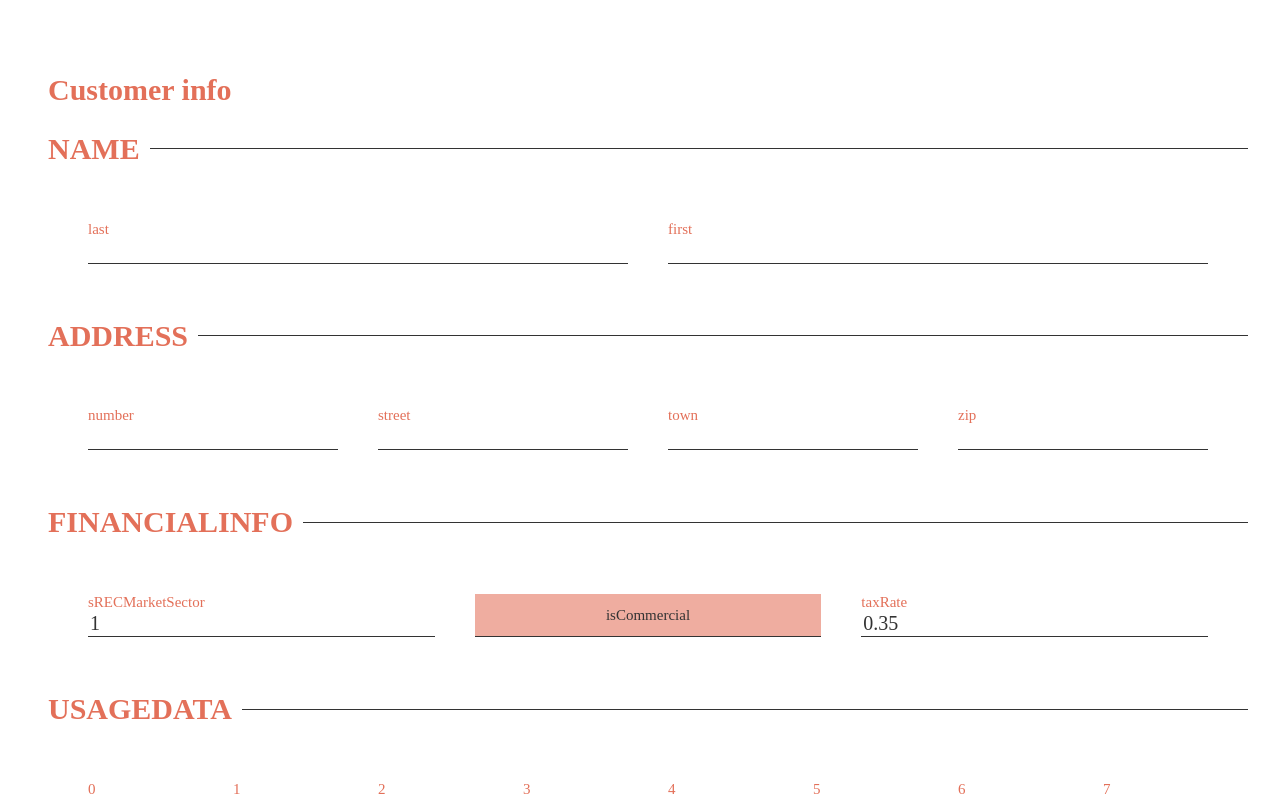
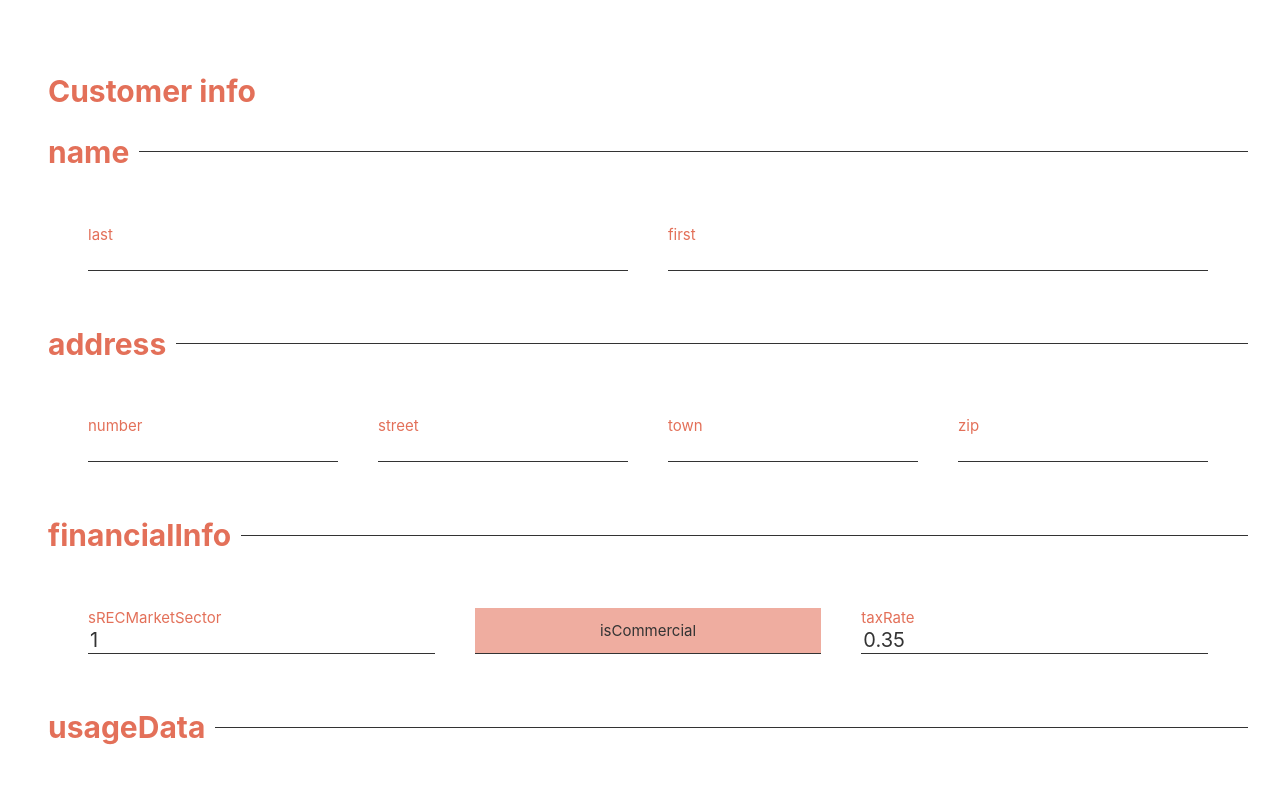
Before and after one commit to pete-murphy/sunwindapp, a React (Create React App) app: page /client in a window 1280 px wide. Shown: the top 800 px of the page. Built offline with nearby package versions, Linux system fonts and the light colour scheme.

Commit message:
Added router

```diff
--- a/package.json
+++ b/package.json
@@ -5,6 +5,7 @@
   "dependencies": {
     "react": "^16.2.0",
     "react-dom": "^16.2.0",
+    "react-router-dom": "^4.2.2",
     "react-scripts": "1.0.17",
     "styled-components": "^2.2.4"
   },
--- a/src/App.js
+++ b/src/App.js
@@ -1,4 +1,5 @@
 import React, { Component } from "react"
+import { BrowserRouter as Router, Route, Link } from "react-router-dom"
 
 import ClientForm from "./components/ClientForm"
 
@@ -83,11 +84,19 @@ class App extends Component {
 
   render() {
     return (
-      <ClientForm
-        {...this.state.client}
-        handleChange={this.handleClientChange}
-        handleToggle={this.handleClientToggle}
-      />
+      <Router>
+        <Route
+          path="/client"
+          exact
+          render={() => (
+            <ClientForm
+              {...this.state.client}
+              handleChange={this.handleClientChange}
+              handleToggle={this.handleClientToggle}
+            />
+          )}
+        />
+      </Router>
     )
   }
 }
--- a/src/components/ClientForm.js
+++ b/src/components/ClientForm.js
@@ -110,10 +110,12 @@ export default class ClientForm extends Component {
     return (
       <Form>
         <h2>Customer info</h2>
-        {Object.keys(this.props).map(category => (
+        {Object.keys(this.props).map(
+          category =>
+            typeof this.props[category] !== "function" && (
               <Fragment key={category}>
                 <Legend>
-              <h2>{category.toUpperCase()}</h2>
+                  <h2>{category}</h2>
                 </Legend>
                 <Fieldset>
                   {Object.keys(this.props[category]).map(
@@ -144,7 +146,8 @@ export default class ClientForm extends Component {
                   )}
                 </Fieldset>
               </Fragment>
-        ))}
+            )
+        )}
       </Form>
     )
   }
--- a/src/index.js
+++ b/src/index.js
@@ -31,7 +31,7 @@ body {
 }
 
 * {
-  font-family: "SF Mono";
+  font-family: -apple-system, BlinkMacSystemFont, "Segoe UI", Roboto, Helvetica, Arial, sans-serif, "Apple Color Emoji", "Segoe UI Emoji", "Segoe UI Symbol";
   box-sizing: border-box;
 }
 
```
Also changed, not shown: 1 other file (tests, documents, lock files or other folders). Lines whose indentation alone changed are shown as unchanged.
